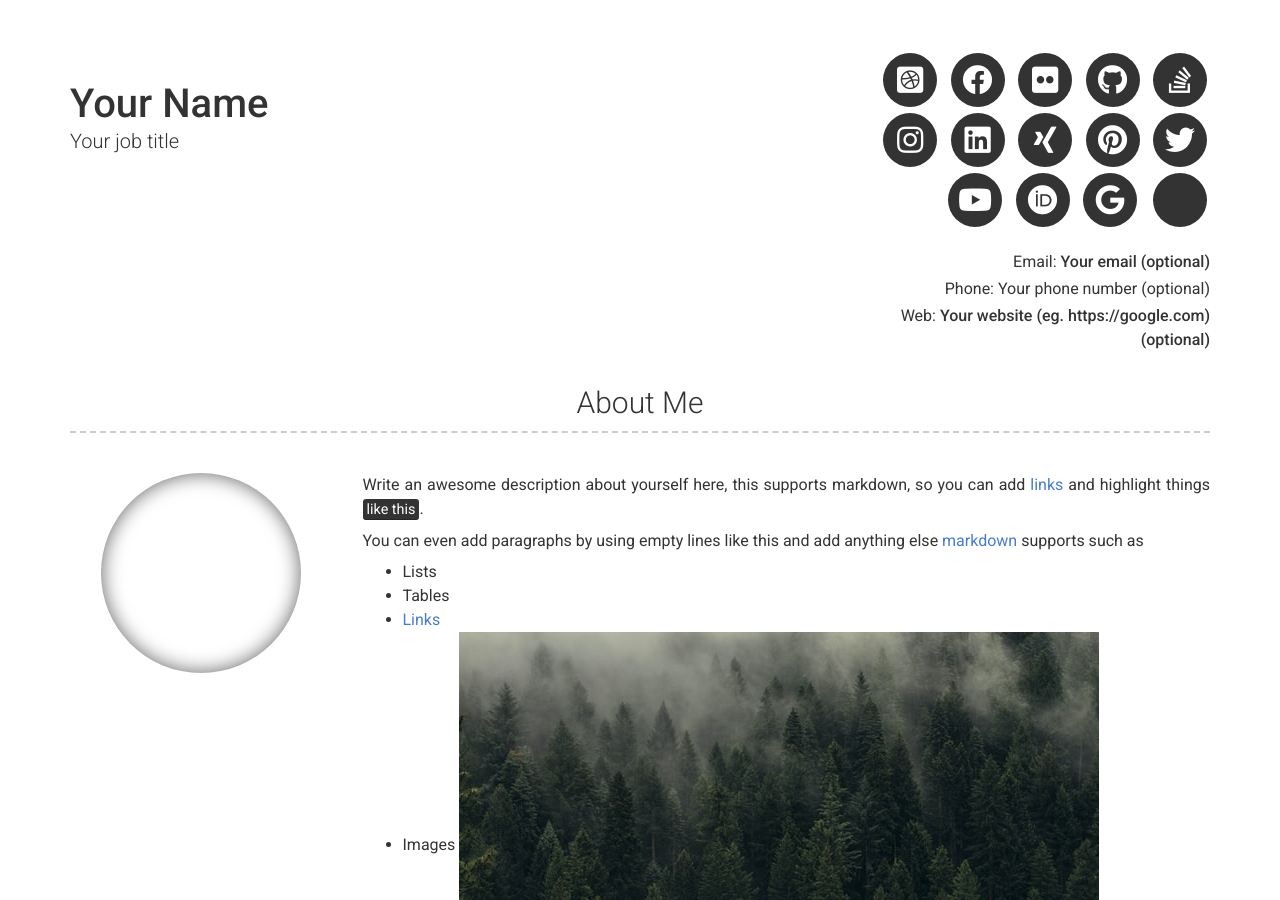
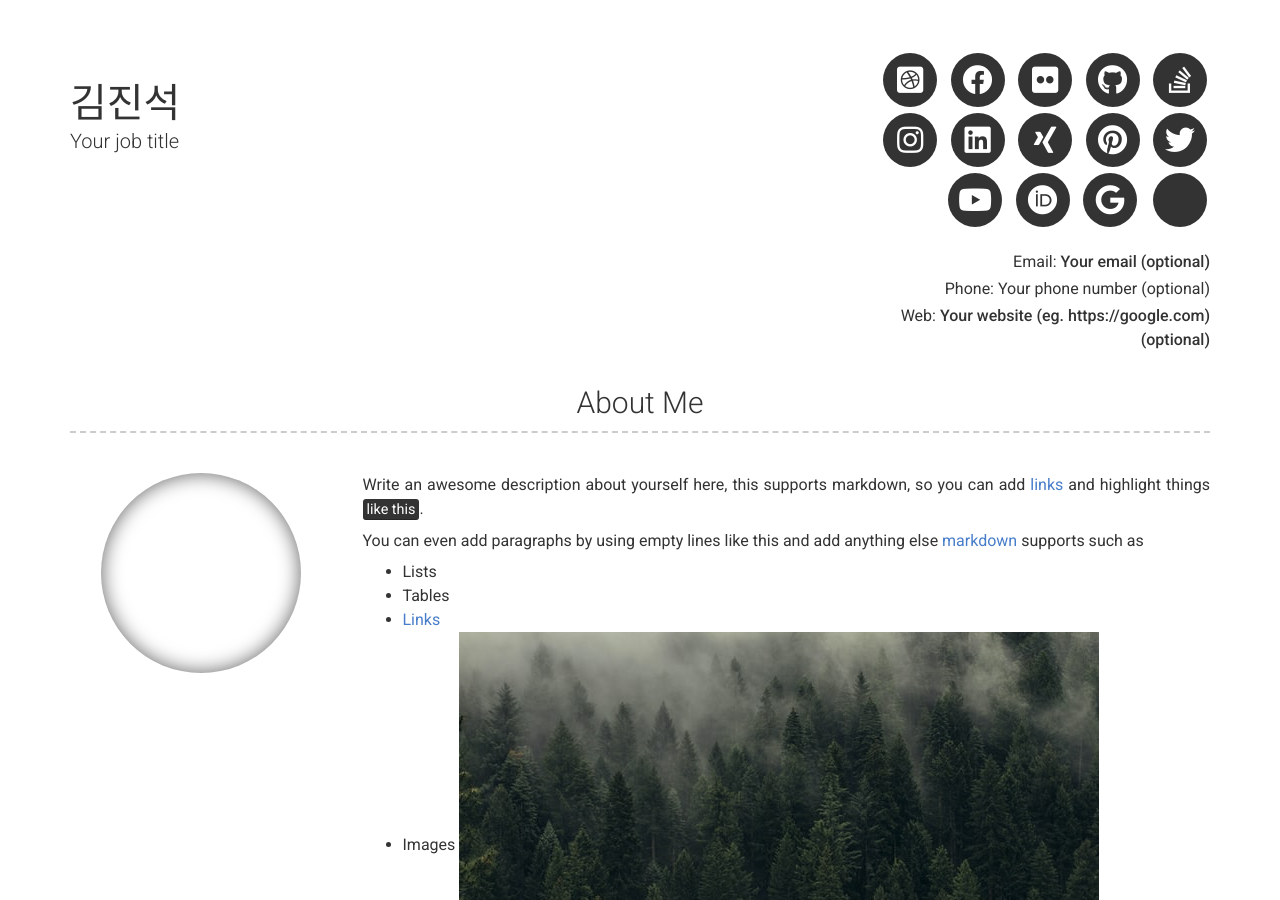
Before and after one commit to kemjensak/kemjensak.github.io, a Jekyll site: the page built from index.md, in a window 1280 px wide and 900 px high. Built offline with Jekyll 4.4.1, drawn with Linux system fonts in a browser that asks for light colours; nearby versions of some CDN libraries.

Commit message:
change name

```diff
--- a/_config.yml
+++ b/_config.yml
@@ -6,7 +6,7 @@ repository: Git repository where your resume will be hosted, only required if yo
 version: 2
 
 # Personal info
-name: Your Name
+name: 김진석
 title: Your job title
 email: Your email (optional)
 # email_title: Email (Email title override)
```
